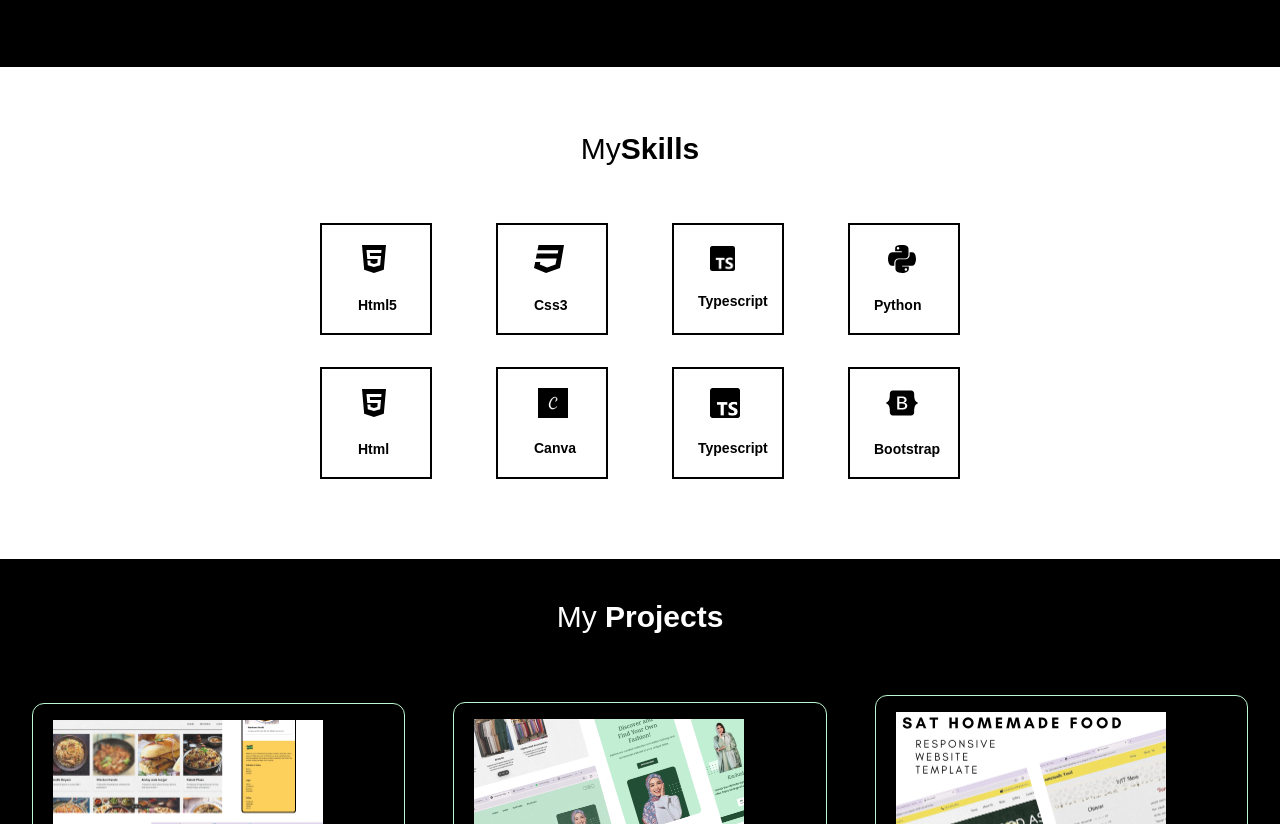
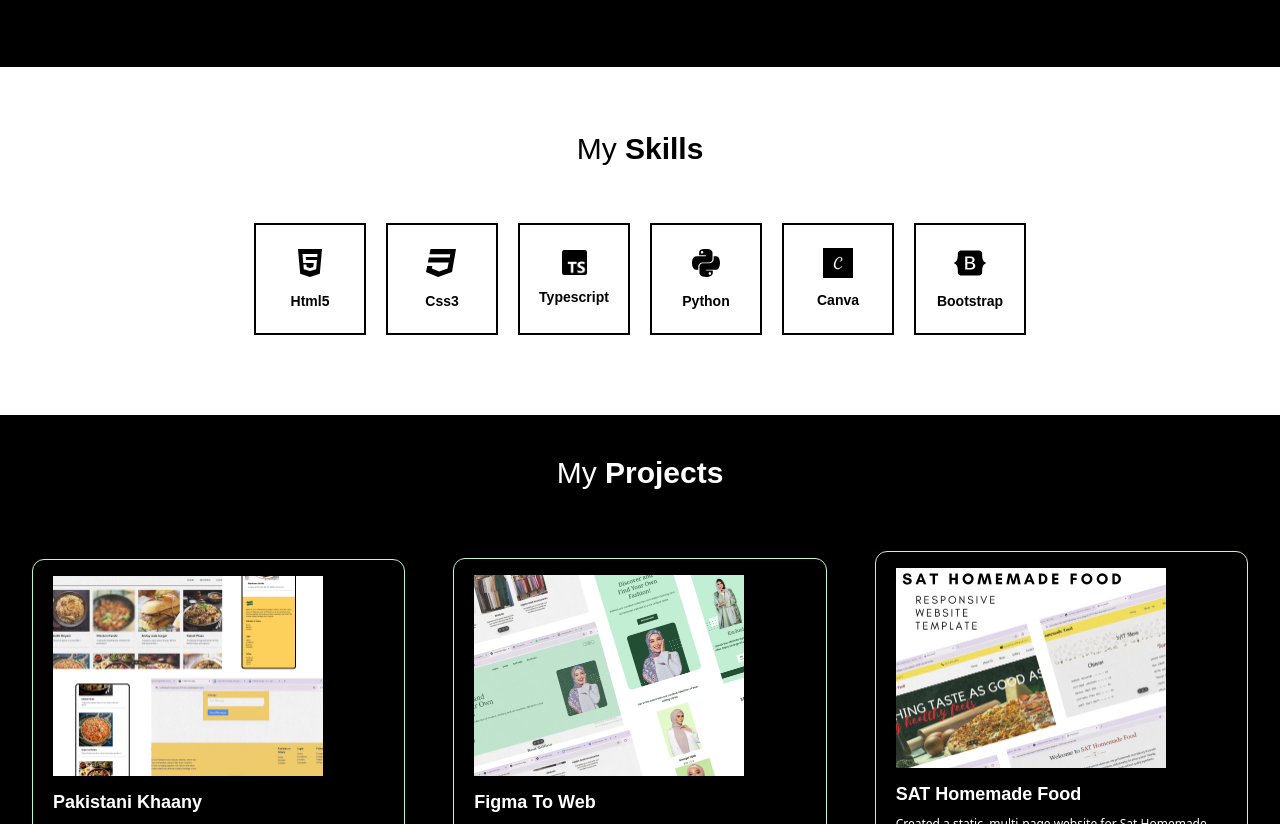
Before and after one commit to iqzar/Milestone2, a Next.js app: page / in a window 1280 px wide. Shown: the part 980-1804 px from the top of the page. Built offline with nearby package versions, Linux system fonts and the light colour scheme.

Commit message:
update code

```diff
--- a/src/app/about/page.tsx
+++ b/src/app/about/page.tsx
@@ -42,7 +42,7 @@ export default function AboutMe() {
                 />
                 <div className="md:ml-10 mt-6 md:mt-0">
                     <h2 className="text-4xl md:text-5xl">HELLO!</h2>
-                    <p className="text-xs leading-loose mt-4 font-londrina w-full md:w-260 md:pr-10 pr-5 md:pl-0 pl-5" >
+                    <p className="text-xs leading-loose mt-4 font-poppins w-full md:w-260 md:pr-10 pr-10 md:pl-0 pl-10" >
                         I am an enthusiastic learner currently pursuing an IT course, building on my strong foundation in commerce, where I completed my master s degree. My diverse background equips me with a unique perspective on technology and business, enabling me to blend analytical thinking with creative problem-solving. Beyond my academic pursuits, I am passionate about creativity and enjoy making DIY projects that reflect my innovative spirit. Additionally, I have cultivated skills in calligraphy and painting, which allow me to express myself artistically and appreciate the beauty in detail and design. I thrive in environments that challenge me to grow and push the boundaries of my creativity while integrating technology into my projects.
                     </p>
                 </div>
--- a/src/app/components/herosection.tsx
+++ b/src/app/components/herosection.tsx
@@ -6,20 +6,20 @@ import Link from 'next/link';
 export default function HeroSection() {
     return(
         <main>
-            <div className=' font-poppins md:mt-5 mt-5 ml-5 mr-8 md:ml-24 md:mr-24'>
+            <div className=' font-poppins md:mt-5 mt-5 ml-5 mr-8 md:ml-24'>
         <div className=' md:mt-28'>
           <h1 className='md:text-[100px] text-5xl font-pt'>WELCOME<span className='font-pt text-6xl'>.</span></h1>
           <p className='text-xs mt-10 leading-loose h-2/4 md:w-3/4' >I am Iqra Khizar, a beginner front-end developer with a passion for creating websites using Next.js, Tailwind CSS, and TypeScript. I focus on building responsive and modern interfaces, always aiming for clean and efficient code. I love learning new technologies and applying them in projects to improve both functionality and design.</p>
-          <p className='text-xs mt-5 leading-loose h-2/4 md:w-3/4' ><p>
+          <p className='text-xs mt-5 leading-loose h-2/4 md:w-3/4' >
   I am a creative at heart, with a love for DIY projects, calligraphy, and painting. These passions inspire my work, helping me bring a unique perspective to front-end development.
 </p>
-</p>
 
-        <div className='flex md:justify-between gap-20' >
+
+        <div className='flex justify-between' >
           <button className="md:ml-0 mb-6 mt-10 text-white hover:text-white md:text-sm text-xs bg-black md:h-8 md:w-24 h-6 w-20 border-2 border-green-200 hover:border-green-200 hover:bg-slate-900">
     <Link href='#projects'>Check work</Link>
 </button>
-        <div className=' flex md:flex-row gap-2 md:ml-12 ml- mt-8 justify-end'>
+        <div className=' flex md:flex-row gap-2 md:ml-12 mt-8 justify-end'>
 
         <div className="flex items-center justify-center w-8 h-8 bg-black hover:w-10 hover:h-10 rounded-full border-2 border-green-200">
       <a href='https://www.linkedin.com/in/iqra-ali-0972a7179/'><FontAwesomeIcon className='w-4 h-4 text-white' icon={faLinkedin} /></a>
--- a/src/app/components/skills.tsx
+++ b/src/app/components/skills.tsx
@@ -13,110 +13,88 @@ const cardVariants = {
 
 export default function Skills() {
   return (
-    <main id='skills'>
-      <div className='md:mt-16 mt-10 font-poppins'>
-        <h2 className='flex justify-center text-3xl'> My <span className='font-bold'> Skills</span></h2>
+    <main id="skills" className="bg-white">
+    <div className="md:mt-16 mt-10 font-poppins text-center">
+      <h2 className="text-3xl">
+        My <span className="font-bold">Skills</span>
+      </h2>
 
-        <div className='font-custom text-sm font-semibold flex md:flex-row flex-col md:gap-16 gap-5 justify-center md:ml-0 ml-14 mt-14'>
-          <div className='flex md:flex-row md:gap-16 gap-5'>
+      <div className="font-custom text-sm font-semibold flex flex-wrap justify-center gap-5 mt-14">
+        {/* First row of skills */}
         <motion.div
-              className='bg-white border-2 border-black w-28 h-28 hover:text-white hover:bg-slate-900 hover:border-green-200 pl-6 flex flex-col pr-6 justify-center'
+          className="bg-white border-2 border-black w-40 md:w-28 h-28 hover:text-white hover:bg-slate-900 hover:border-green-200 flex flex-col justify-center items-center"
           initial="hidden"
           whileInView="visible"
           variants={cardVariants}
-              transition={{ duration: 0.3, delay: 0.1 }} // Adjust delay for each card
+          transition={{ duration: 0.3, delay: 0.1 }}
         >
-              <FontAwesomeIcon className='ml-3 w-8 h-8 mb-5' icon={faHtml5} />
-              <h3 className='ml-3'>Html5</h3>
+          <FontAwesomeIcon className="w-8 h-8 mb-3" icon={faHtml5} />
+          <h3>Html5</h3>
         </motion.div>
 
         <motion.div
-              className='bg-white border-2 border-black w-28 h-28 hover:text-white hover:bg-slate-900 hover:border-green-200 pl-6 flex flex-col pr-6 justify-center'
+          className="bg-white border-2 border-black w-40 md:w-28 h-28 hover:text-white hover:bg-slate-900 hover:border-green-200 flex flex-col justify-center items-center"
           initial="hidden"
           whileInView="visible"
           variants={cardVariants}
-              transition={{ duration: 0.3, delay: 0.2 }} // Add delay for the second card
+          transition={{ duration: 0.3, delay: 0.2 }}
         >
-              <FontAwesomeIcon className='ml-3 w-8 h-8 mb-5' icon={faCss3} />
-              <h3 className='ml-3'>Css3</h3>
+          <FontAwesomeIcon className="w-8 h-8 mb-3" icon={faCss3} />
+          <h3>Css3</h3>
         </motion.div>
-          </div>
 
-          <div className='flex md:flex-row md:gap-16 gap-5 '>
         <motion.div
-              className='bg-white border-2 border-black w-28 h-28 hover:text-white hover:bg-slate-900 hover:border-green-200 pl-6 flex flex-col pr-6 justify-center'
+          className="bg-white border-2 border-black w-40 md:w-28 h-28 hover:text-white hover:bg-slate-900 hover:border-green-200 flex flex-col justify-center items-center"
           initial="hidden"
           whileInView="visible"
           variants={cardVariants}
-              transition={{ duration: 0.3, delay: 0.3 }} // Add delay for the third card
+          transition={{ duration: 0.3, delay: 0.3 }}
         >
-              <Image className='mb-5 ml-3' src={ts} alt='ts' width={25} height={25} />
-              <h3 className=''>Typescript</h3>
+          <Image className="mb-3" src={ts} alt="ts" width={25} height={25} />
+          <h3>Typescript</h3>
         </motion.div>
 
         <motion.div
-              className='bg-white border-2 border-black w-28 h-28 hover:text-white hover:bg-slate-900 hover:border-green-200 pl-6 flex flex-col pr-6 justify-center'
+          className="bg-white border-2 border-black w-40 md:w-28 h-28 hover:text-white hover:bg-slate-900 hover:border-green-200 flex flex-col justify-center items-center"
           initial="hidden"
           whileInView="visible"
           variants={cardVariants}
-              transition={{ duration: 0.3, delay: 0.4 }} // Add delay for the fourth card
+          transition={{ duration: 0.3, delay: 0.4 }}
         >
-              <FontAwesomeIcon className='ml-3 w-8 h-8 mb-5' icon={faPython} />
+          <FontAwesomeIcon className="w-8 h-8 mb-3" icon={faPython} />
           <h3>Python</h3>
         </motion.div>
-          </div>
-        </div>
 
-        <div className='font-custom text-sm font-semibold flex md:flex-row flex-col md:gap-16 gap-5 justify-center md:ml-0 ml-14 md:mt-8 mt-5'>
-          <div className='flex md:flex-row md:gap-16 gap-5'>
+        {/* Second row of skills */}
+
+
         <motion.div
-              className='bg-white border-2 border-black w-28 h-28 hover:text-white hover:bg-slate-900 hover:border-green-200 pl-6 flex flex-col pr-6 justify-center'
+          className="bg-white border-2 border-black w-40 md:w-28 h-28 hover:text-white hover:bg-slate-900 hover:border-green-200 flex flex-col justify-center items-center"
           initial="hidden"
           whileInView="visible"
           variants={cardVariants}
-              transition={{ duration: 0.3, delay: 0.5 }} // Add delay for the fifth card
+          transition={{ duration: 0.3, delay: 0.6 }}
         >
-              <FontAwesomeIcon className='ml-3 w-8 h-8 mb-5' icon={faHtml5} />
-              <h3 className='ml-3'>Html</h3>
+          <Image className="mb-3 rounded-sm" src={canva} alt="canva" height={30} width={30} />
+          <h3>Canva</h3>
         </motion.div>
 
+
+
         <motion.div
-              className='bg-white border-2 border-black w-28 h-28 hover:text-white hover:bg-slate-900 hover:border-green-200 pl-6 flex flex-col pr-6 justify-center'
+          className="bg-white border-2 border-black w-40 md:w-28 h-28 hover:text-white hover:bg-slate-900 hover:border-green-200 flex flex-col justify-center items-center"
           initial="hidden"
           whileInView="visible"
           variants={cardVariants}
-              transition={{ duration: 0.3, delay: 0.6 }} // Add delay for the sixth card
+          transition={{ duration: 0.3, delay: 0.8 }}
         >
-              <Image className='mb-5 ml-4 rounded-sm' src={canva} alt='canva' height={30} width={30} />
-              <h3 className='ml-3'>Canva</h3>
-            </motion.div>
-          </div>
-
-          <div className='flex md:flex-row md:gap-16 gap-5 '>
-            <motion.div
-              className='bg-white border-2 border-black w-28 h-28 hover:text-white hover:bg-slate-900 hover:border-green-200 pl-6 flex flex-col pr-6 justify-center'
-              initial="hidden"
-              whileInView="visible"
-              variants={cardVariants}
-              transition={{ duration: 0.3, delay: 0.7 }} // Add delay for the seventh card
-            >
-              <Image className='mb-5 ml-3' src={ts} alt='ts' width={30} height={30} />
-              <h3 className=''>Typescript</h3>
-            </motion.div>
-
-            <motion.div
-              className='bg-white border-2 border-black w-28 h-28 hover:text-white hover:bg-slate-900 hover:border-green-200 pl-6 flex flex-col pr-6 justify-center'
-              initial="hidden"
-              whileInView="visible"
-              variants={cardVariants}
-              transition={{ duration: 0.3, delay: 0.8 }} // Add delay for the eighth card
-            >
-              <FontAwesomeIcon className='ml-3 w-8 h-8 mb-5' icon={faBootstrap} />
+          <FontAwesomeIcon className="w-8 h-8 mb-3" icon={faBootstrap} />
           <h3>Bootstrap</h3>
         </motion.div>
       </div>
     </div>
-      </div>
   </main>
+
+
   )
 }
```
Lines whose indentation alone changed are shown as unchanged.
